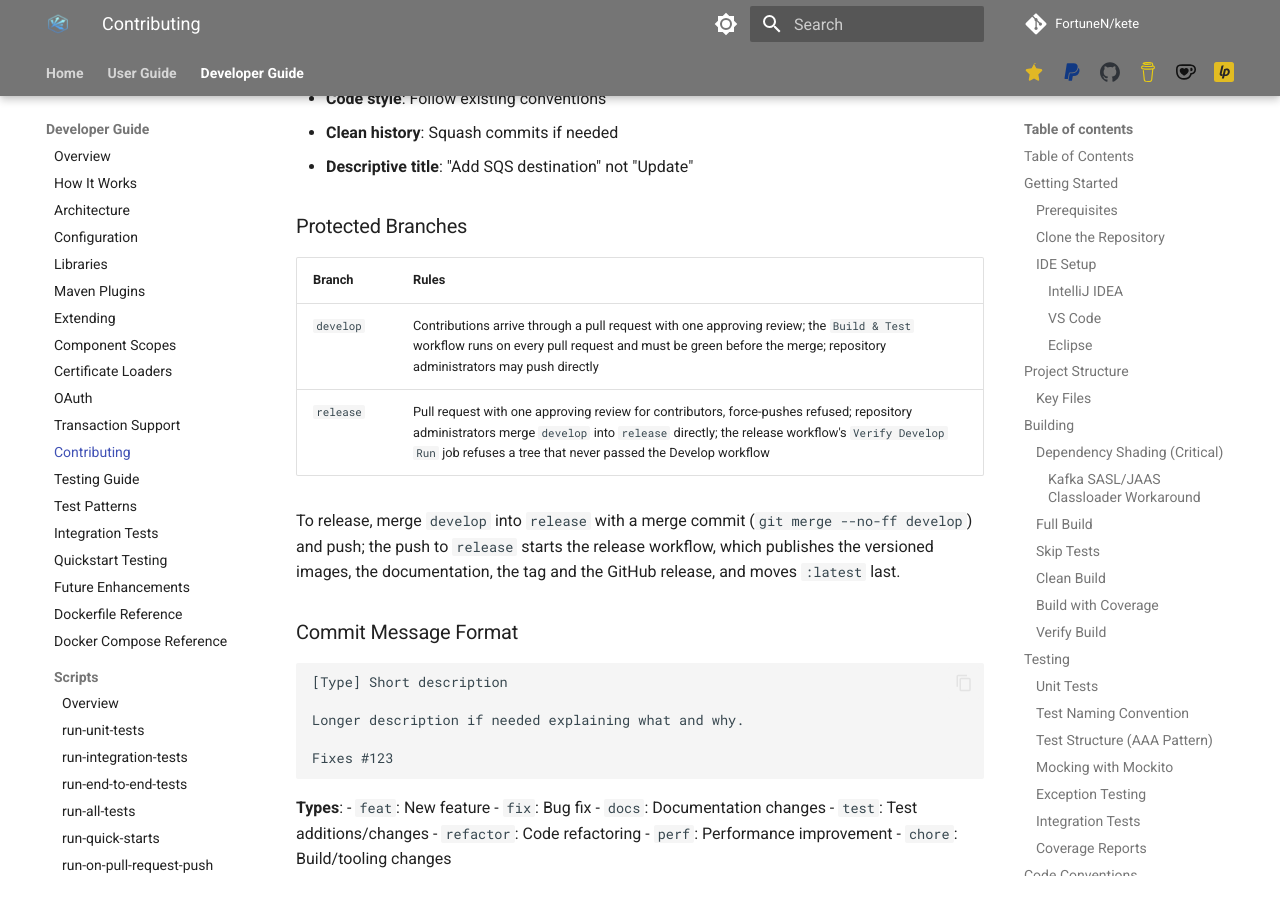
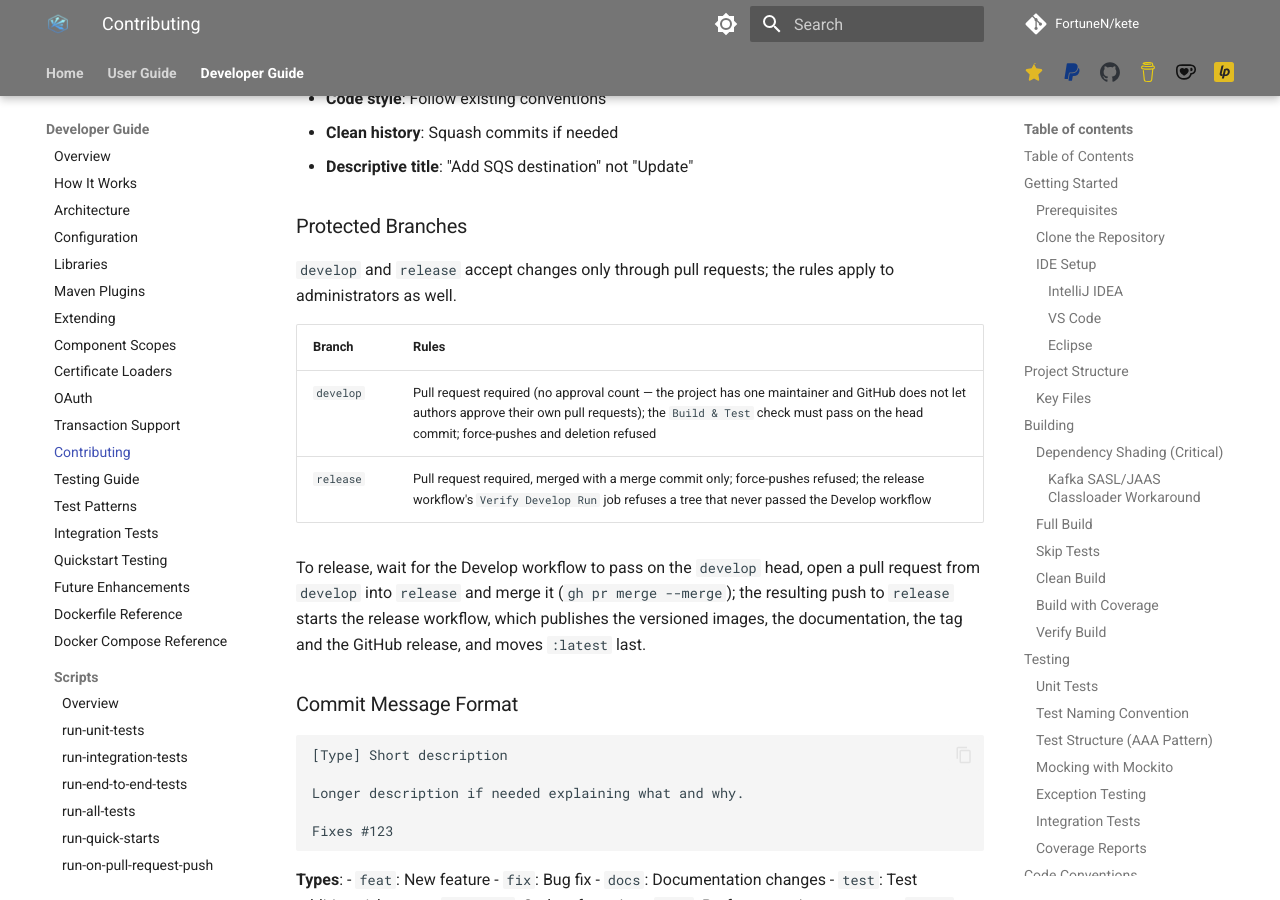
Before and after one commit to FortuneN/kete, an MkDocs documentation site: the page built from docs/developer-guide/development.md, in a window 1280 px wide and 900 px high, scrolled down 17272 px. Built offline with MkDocs 1.6.1 and Material for MkDocs 9.7.7, drawn with Linux system fonts in a browser that asks for light colours; comment, search, counter and statistics services are not loaded.

Commit message:
Document the enforced pull-request flow for develop and release

```diff
--- a/docs/developer-guide/development.md
+++ b/docs/developer-guide/development.md
@@ -756,12 +756,14 @@ git push origin feature/my-new-feature
 
 ### Protected Branches
 
+`develop` and `release` accept changes only through pull requests; the rules apply to administrators as well.
+
 | Branch | Rules |
 |--------|-------|
-| `develop` | Contributions arrive through a pull request with one approving review; the `Build & Test` workflow runs on every pull request and must be green before the merge; repository administrators may push directly |
-| `release` | Pull request with one approving review for contributors, force-pushes refused; repository administrators merge `develop` into `release` directly; the release workflow's `Verify Develop Run` job refuses a tree that never passed the Develop workflow |
+| `develop` | Pull request required (no approval count — the project has one maintainer and GitHub does not let authors approve their own pull requests); the `Build & Test` check must pass on the head commit; force-pushes and deletion refused |
+| `release` | Pull request required, merged with a merge commit only; force-pushes refused; the release workflow's `Verify Develop Run` job refuses a tree that never passed the Develop workflow |
 
-To release, merge `develop` into `release` with a merge commit (`git merge --no-ff develop`) and push; the push to `release` starts the release workflow, which publishes the versioned images, the documentation, the tag and the GitHub release, and moves `:latest` last.
+To release, wait for the Develop workflow to pass on the `develop` head, open a pull request from `develop` into `release` and merge it (`gh pr merge --merge`); the resulting push to `release` starts the release workflow, which publishes the versioned images, the documentation, the tag and the GitHub release, and moves `:latest` last.
 
 ### Commit Message Format
 
```
Also changed, not shown: CONTRIBUTING.md (+3 -3 lines).
